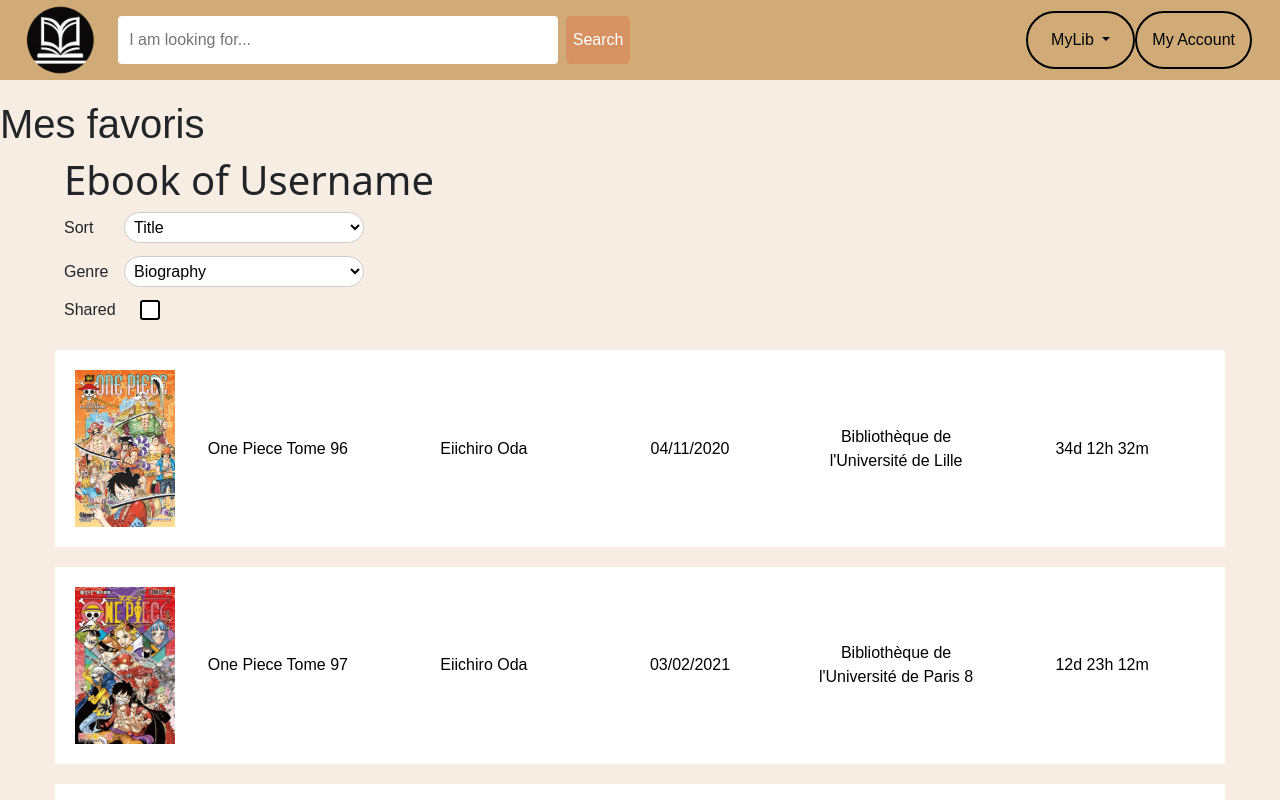
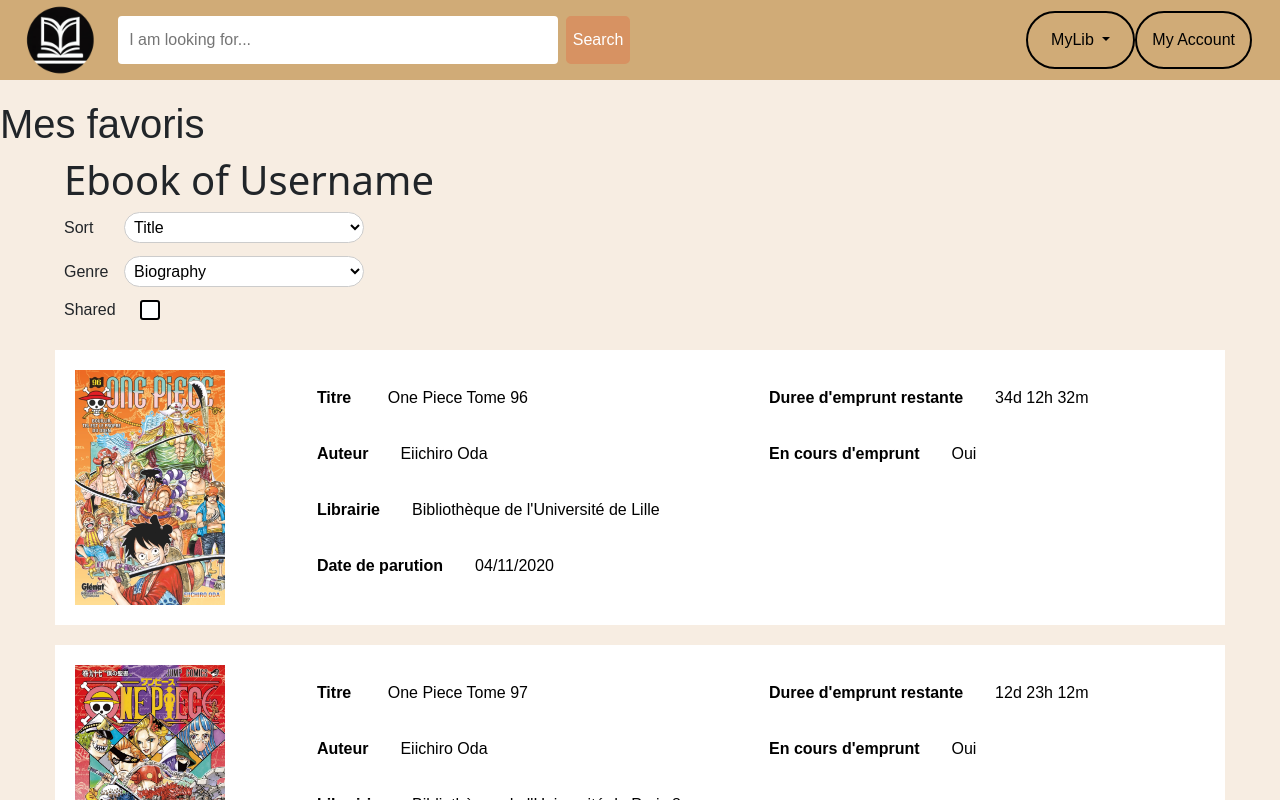
Before and after one commit to J200W/MyLib_project, a Vue app in the folder frontend/: page /MyFavorites in a window 1280 px wide. Shown: the top 800 px of the page. Built offline with nearby package versions, Linux system fonts and the light colour scheme.

Commit message:
MyEbooksContent front update

```diff
--- a/frontend/src/components/MyEbooksContent.vue
+++ b/frontend/src/components/MyEbooksContent.vue
@@ -2,18 +2,39 @@
     <div id="myEbooksList">
         <div class="myEbooks" v-for="book in books" :key="book.id">
                 <router-link class="bookLongCard" :to="{ path: '/BookDetails', query: { name: book.title } }">
-                    <img :src="book.src" alt="{{book.title}}" />
-                    <p>{{ book.title }}</p>
-                    <p>{{ book.author }}</p>
-                    <p>{{ book.date }}</p>
-                    <p>{{ book.library }}</p>
-                    <p>{{ book.time }}</p>
+                  <div class = "picture"><img :src="book.src" alt="{{book.title}}"/></div>
+
+
+                  <div class = "datas">
+                    <div class = "to_line"><p class="titre">Titre</p> <p>{{ book.title }}</p></div>
+                    <div class="to_line"><p class="titre">Auteur</p><p>{{ book.author }}</p></div>
+                    <div class="to_line"><p class="titre">Librairie</p><p>{{ book.library }}</p></div>
+                    <div class="to_line"><p class="titre">Date de parution</p><p>{{ book.date }}</p></div>
+                  </div>
+                  <div class = "datas">
+                    <div class="to_line"><p class="titre">Duree d'emprunt restante</p><p>{{ book.time }}</p></div>
+                    <div class="to_line"><p class="titre">En cours d'emprunt</p><p>Oui</p></div>
+                  </div>
+
                 </router-link>
         </div>
     </div>
 </template>
 
 <style>
+.titre{
+  font-weight: bold;
+}
+.to_line p{
+  display: inline-block;
+}
+.datas{
+  flex : 1;
+}
+.picture{
+  flex : 0.5;
+}
+
     #myEbooksList {
         display: flex;
         flex-direction: column;
@@ -39,7 +60,6 @@
         width: 100%;
         height: 100%;
         margin: 10px;
-        padding: 10px;
         background-color: white;
         text-decoration: none;
         color: black;
@@ -54,7 +74,7 @@
     .bookLongCard img {
         width: auto;
         height: 100%;
-        max-width: 100px;
+        max-width: 150px;
         flex: 1;
     }
 
@@ -74,7 +94,7 @@
     .bookLongCard img {
         width: auto;
         height: 100%;
-        max-width: 50px;
+        max-width: 200px;
         flex: 1;
     }
 
```
